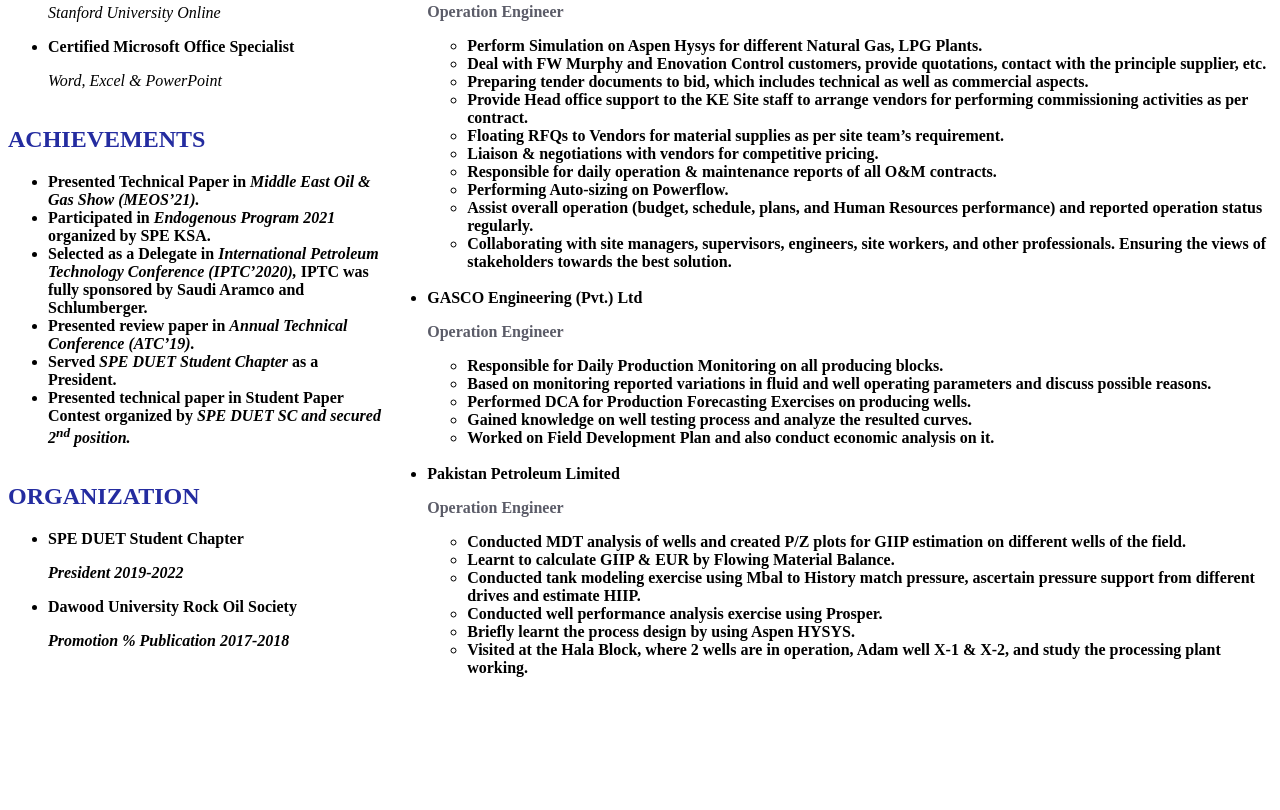
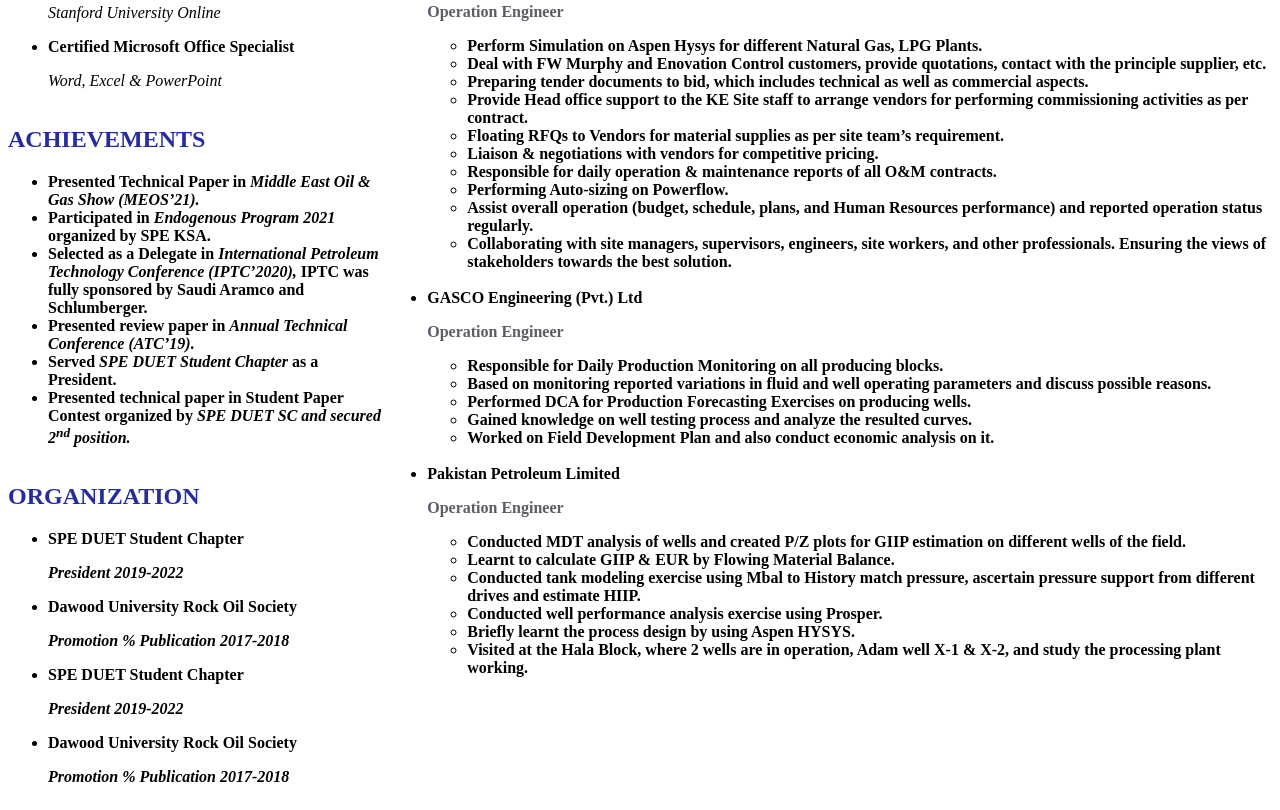
Before and after one commit to sobikfatima/MERN-Stack-Development-, a plain HTML site: page Index.html in a window 1280 px wide. Shown: the part 574-1384 px from the top of the page. Before the commit the page ends 1275 px from the top, so only its background shows below. Drawn offline with Linux system fonts and the light colour scheme.

Commit message:
my first commit

```diff
--- a/Index.html
+++ b/Index.html
@@ -113,6 +113,13 @@
                     <li><b>Dawood University Rock Oil Society</b></li>
                     <p><i>Promotion % Publication 2017-2018</i></p>
                 </ul></p>
+                <p><ul>
+                    <li><b>SPE DUET Student Chapter</b></li>
+                    <p><i>President 2019-2022</i></p>
+                    <li><b>Dawood University Rock Oil Society</b></li>
+                    <p><i>Promotion % Publication 2017-2018</i></p>
+                </ul></p>
+
             </div>
         </div>
     </body>
```
